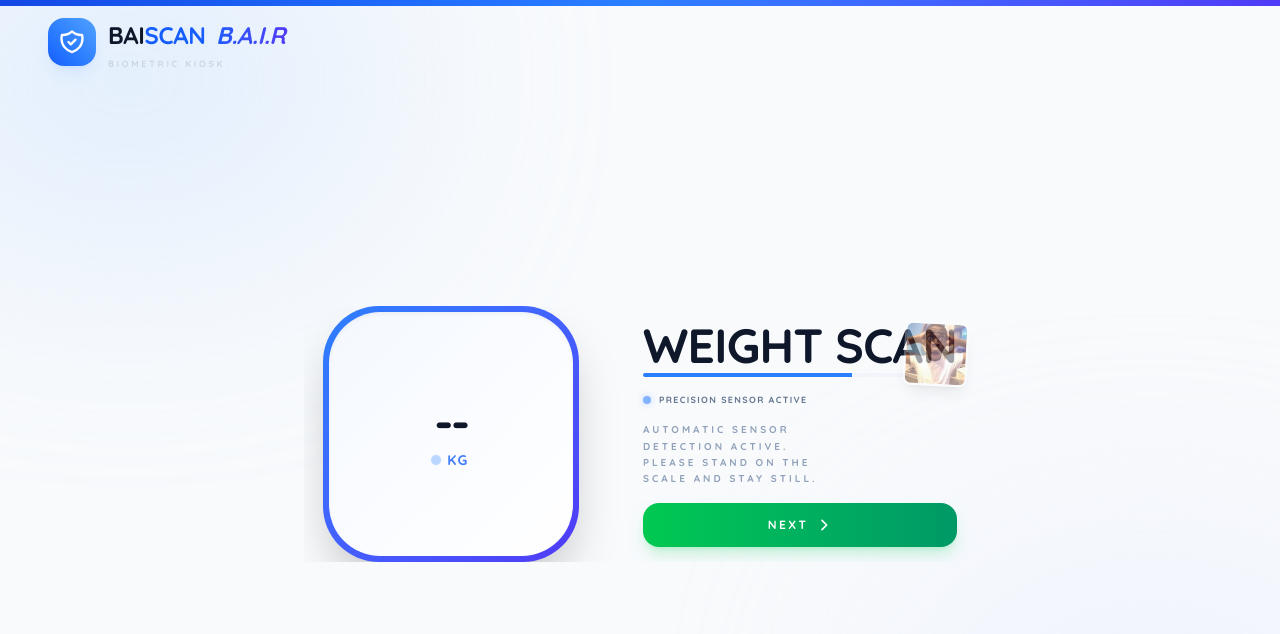
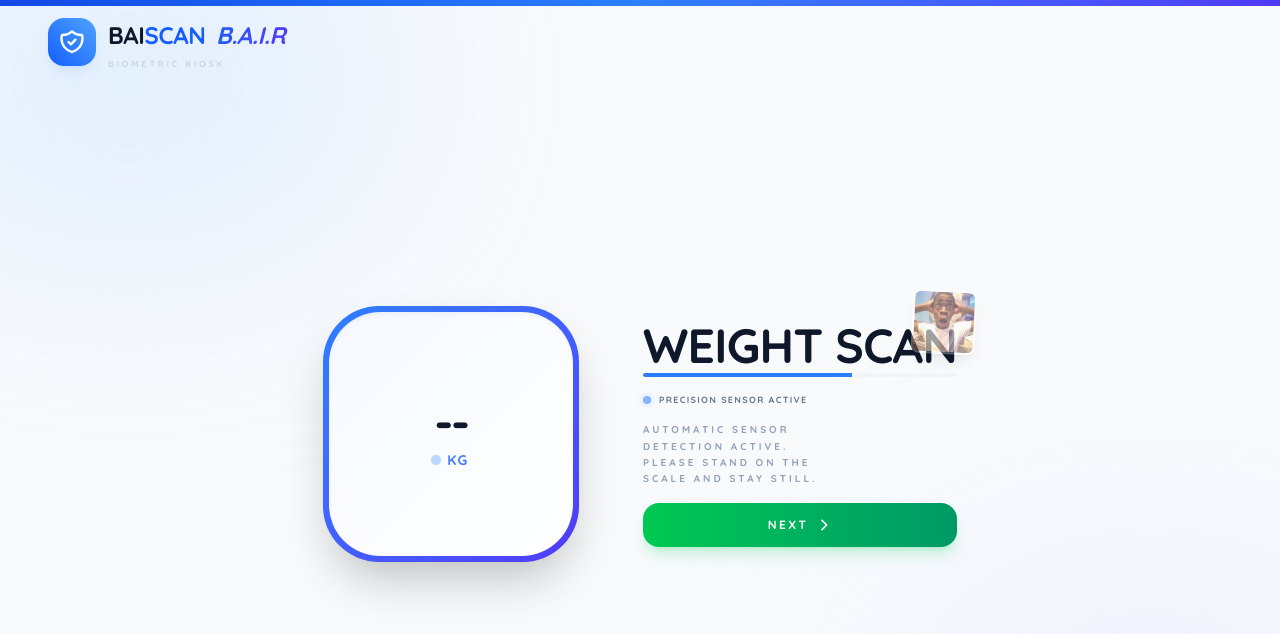
Before and after one commit to heisenperr/baiscan-biometric-kiosk, a Next.js app in the folder frontend-service/: page /hx711/weight in a window 1280 px wide. Shown: the top 634 px of the page. Built offline with nearby package versions, Linux system fonts and the light colour scheme; no server answers.

Commit message:
style(ui): raise meme image to prevent overlap in height/weight

```diff
--- a/frontend-service/src/components/HeightDisplay.tsx
+++ b/frontend-service/src/components/HeightDisplay.tsx
@@ -42,9 +42,9 @@ export default function HeightDisplay({ isActive, onNext }: HeightDisplayProps)
   }, [socket]);
 
   return (
-    <div className="flex flex-col items-center animate-in fade-in zoom-in duration-700 w-full max-w-2xl mx-auto overflow-hidden relative">
+    <div className="flex flex-col items-center animate-in fade-in zoom-in duration-700 w-full max-w-2xl mx-auto relative">
       {/* Meme Image in Right Top */}
-      <div className="absolute top-2 right-0 p-2 z-20 pointer-events-none">
+      <div className="absolute -top-4 right-0 z-20 pointer-events-none">
         <Image
           src="/mindblown.jpg"
           alt="Mind Blown"
--- a/frontend-service/src/components/WeightDisplay.tsx
+++ b/frontend-service/src/components/WeightDisplay.tsx
@@ -42,8 +42,8 @@ export default function WeightDisplay({ isActive, onNext }: WeightDisplayProps)
   }, [socket]);
 
   return (
-    <div className="flex flex-col items-center animate-in fade-in zoom-in duration-700 w-full max-w-2xl mx-auto overflow-hidden relative">
-      <div className="absolute top-2 right-0 p-2 z-20 pointer-events-none">
+    <div className="flex flex-col items-center animate-in fade-in zoom-in duration-700 w-full max-w-2xl mx-auto relative">
+      <div className="absolute -top-4 right-0 z-20 pointer-events-none">
         <Image
           src="/mindblown.jpg"
           alt="Mind Blown"
```
